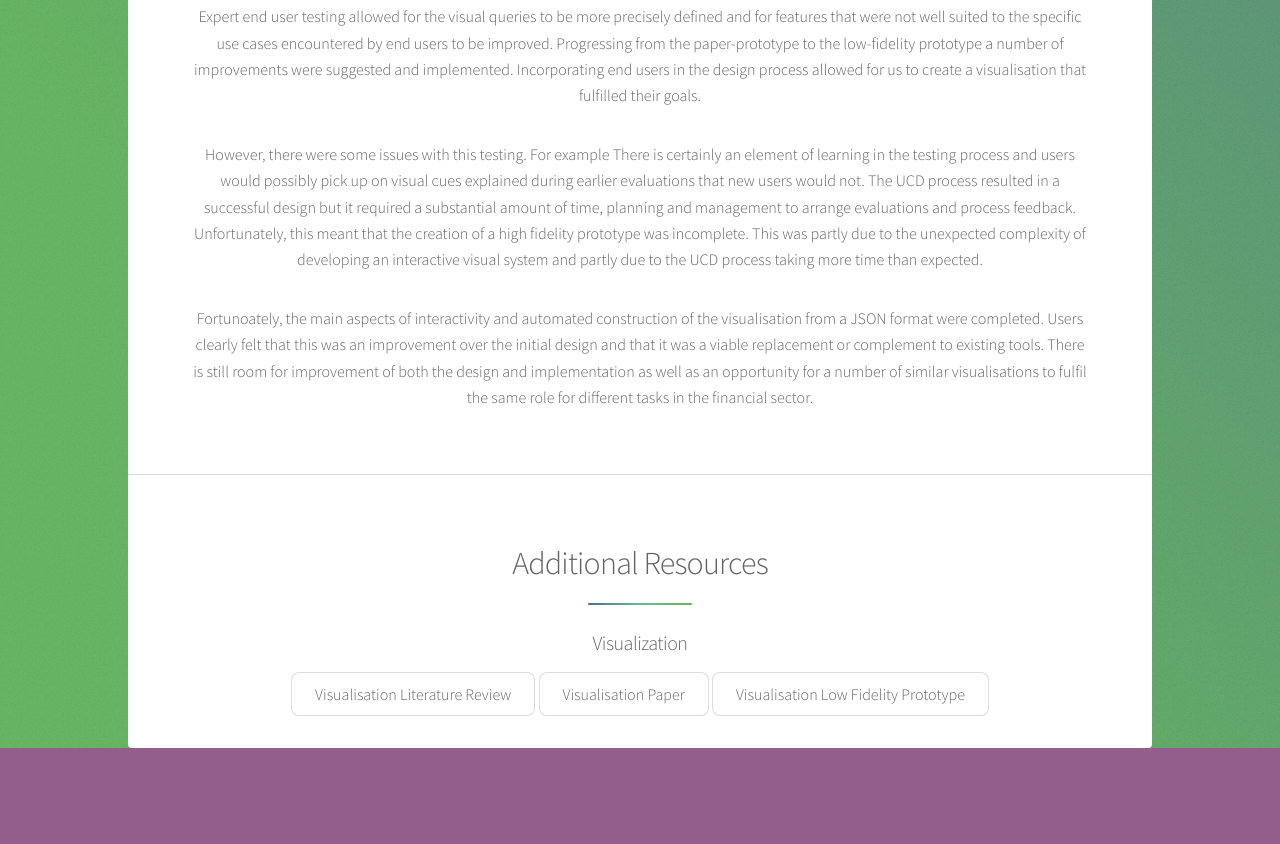
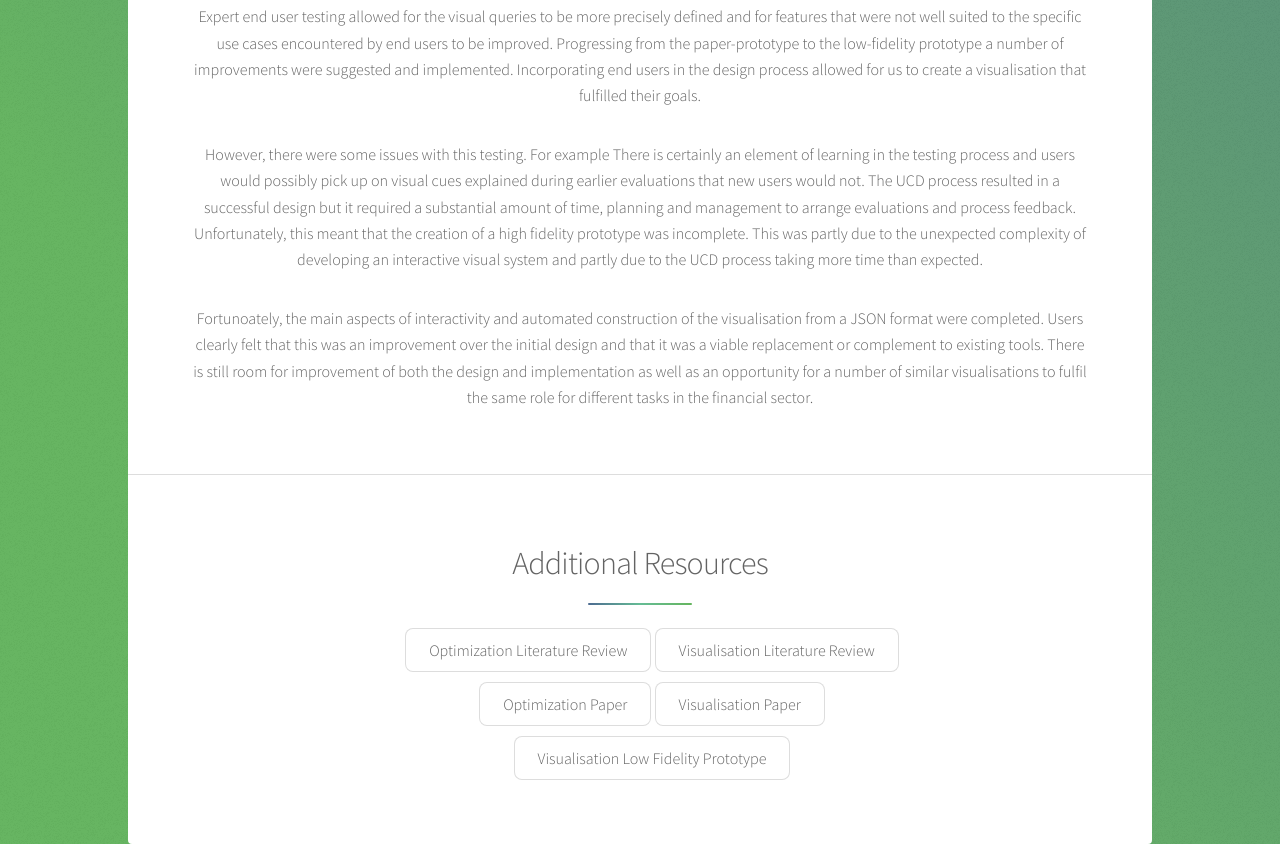
Before and after one commit to jacquesh/Fundmatch-Website, a plain HTML site: page index.html in a window 1280 px wide. Shown: the part 2527-3371 px from the top of the page. Before the commit the page ends 3275 px from the top, so only its background shows below. Drawn offline with Linux system fonts and the light colour scheme.

Commit message:
Add resource section and add vis pdfs

```diff
--- a/index.html
+++ b/index.html
@@ -115,10 +115,12 @@
 								<header class="major">
 									<h2>Additional Resources</h2>
 								</header>
-								<h3>Visualization</h3>
-								<a href="generic.html" class="button">Visualisation Literature Review</a>
-								<a href="generic.html" class="button">Visualisation Paper</a>
-								<a href="Low Fidelity Prototype\Low-Fidelity Visualisation.html" class="button">Visualisation Low Fidelity Prototype</a>
+								<ul style = "list-style: none;">
+									<li style = "margin-bottom: 10px; width: 100%;"><a href="generic.html" class="button" style = "text-align: left;">Optimization Literature Review</a> <a href="Visualisation Literature Review.pdf" class="button" style = "text-align: right;">Visualisation Literature Review</a></li>
+									<li style = "margin-bottom: 10px; width: 100%;"><a href="generic.html" class="button" style = "text-align: left;">Optimization Paper</a> <a href="Visualisation Paper.pdf" class="button" style = "text-align: right;">Visualisation Paper</a></li>
+									<li style = "margin-bottom: 10px; width: 100%;"><a href="Low Fidelity Prototype\Low-Fidelity Visualisation.html" class="button" style = "text-align: right;">Visualisation Low Fidelity Prototype</a></li>
+								</ul>
+
 							</section>
 					</div>
 			</div>
```
Also changed, not shown: 2 other files.
